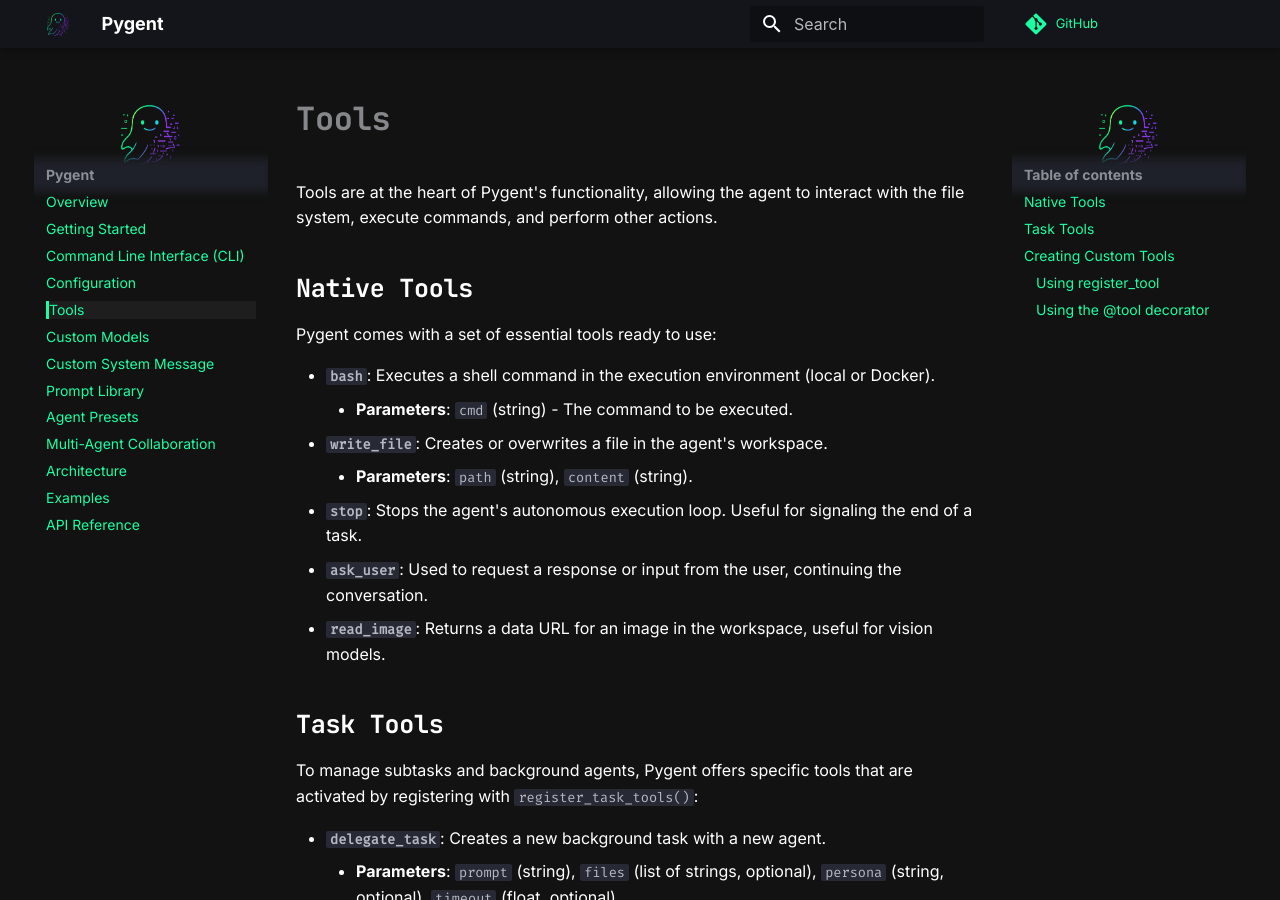
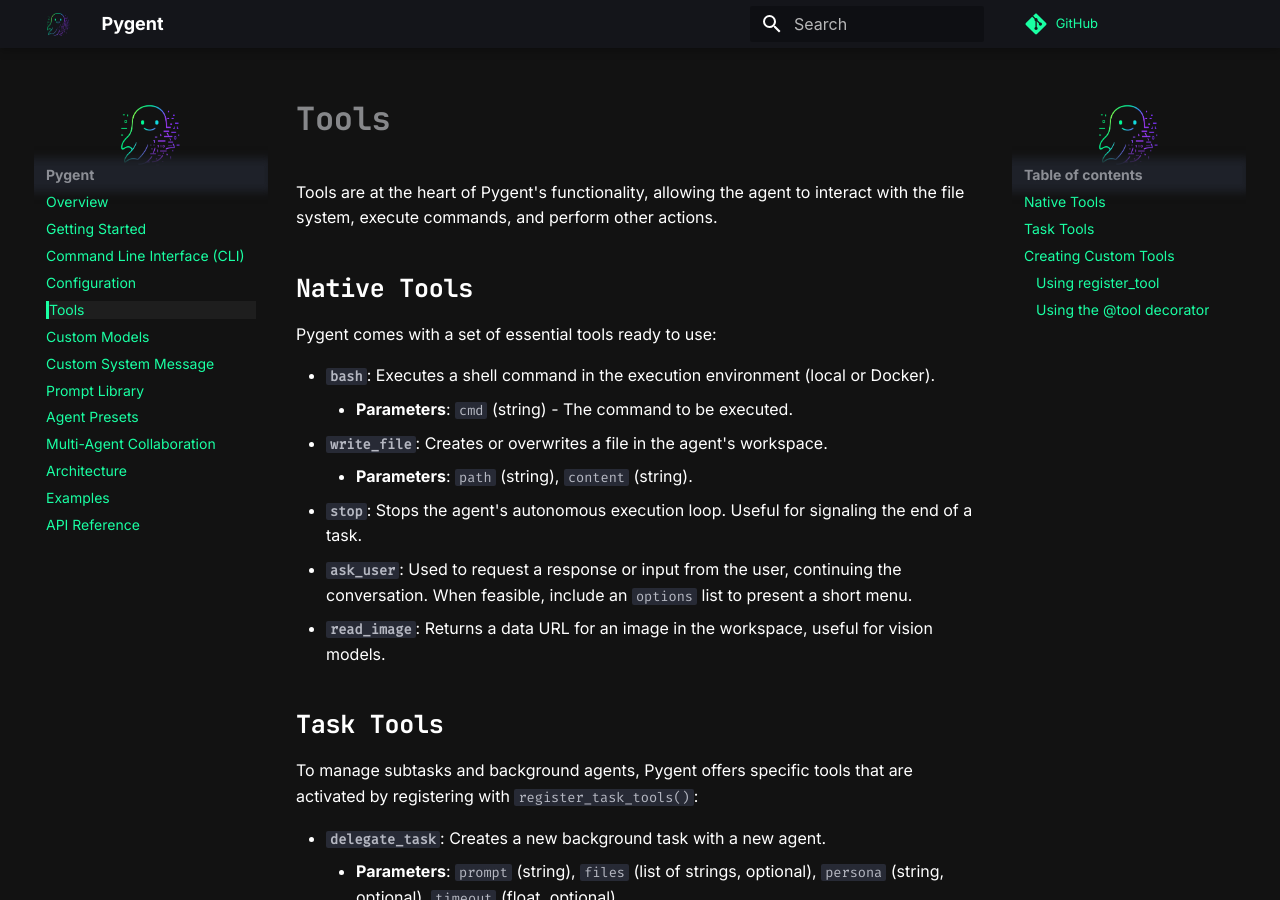
Before and after one commit to MarianoChaves/pygent, an MkDocs documentation site: the page built from docs/tools.md, in a window 1280 px wide and 900 px high. Built offline with MkDocs 1.6.1 and Material for MkDocs 9.7.7, drawn with Linux system fonts in a browser that asks for light colours; comment, search, counter and statistics services are not loaded.

Commit message:
Enhance ask_user guidance

```diff
--- a/docs/tools.md
+++ b/docs/tools.md
@@ -11,7 +11,7 @@ Pygent comes with a set of essential tools ready to use:
 * **`write_file`**: Creates or overwrites a file in the agent's workspace.
     * **Parameters**: `path` (string), `content` (string).
 * **`stop`**: Stops the agent's autonomous execution loop. Useful for signaling the end of a task.
-* **`ask_user`**: Used to request a response or input from the user, continuing the conversation.
+* **`ask_user`**: Used to request a response or input from the user, continuing the conversation. When feasible, include an `options` list to present a short menu.
 * **`read_image`**: Returns a data URL for an image in the workspace, useful for vision models.
 
 ## Task Tools
```
Also changed, not shown: docs/agent-presets.md (+1 -1 lines), 1 other file.
